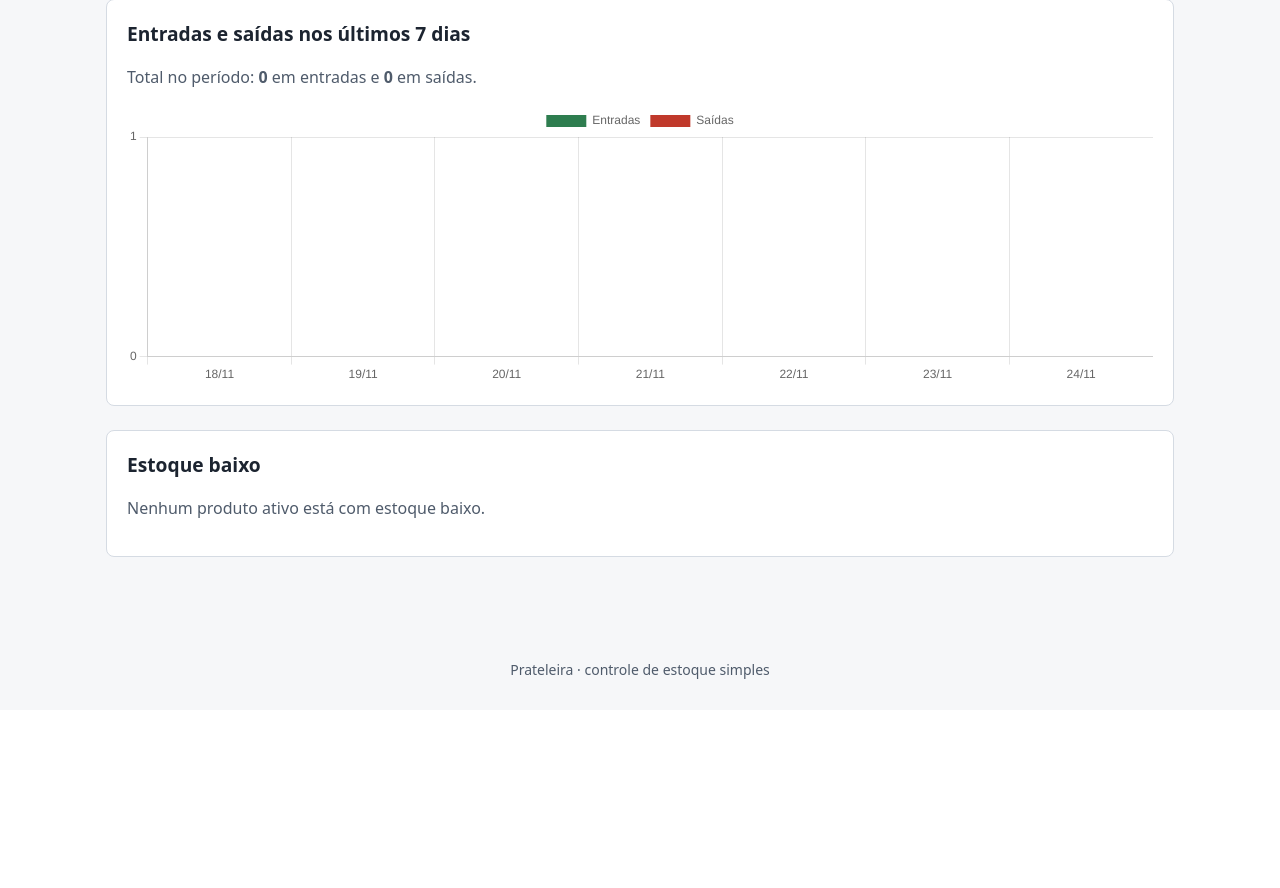
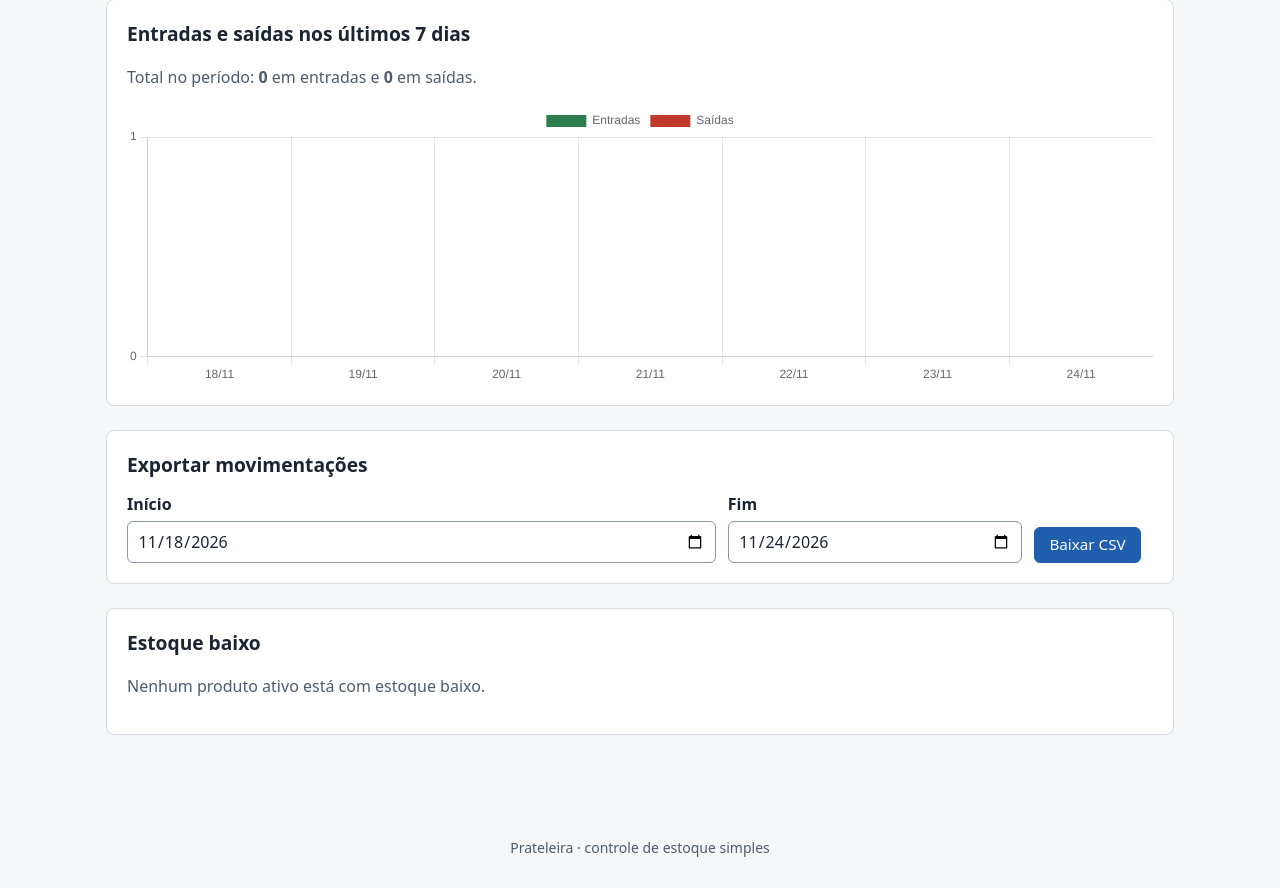
Before and after one commit to Drefus/estoquei, a Node server app: page / in a window 1280 px wide. Shown: the part 258-1146 px from the top of the page. Before the commit the page ends 937 px from the top, so only its background shows below. Run offline with Node 20, Linux system fonts and the light colour scheme.

Commit message:
feat: adiciona botão no painel para baixar o CSV de movimentações do período
Co-Authored-By: Claude Opus 5.5 <noreply@anthropic.com>

```diff
--- a/src/views/dashboard.ejs
+++ b/src/views/dashboard.ejs
@@ -32,6 +32,23 @@
     ></canvas>
   </div>
   <script type="application/json" id="dados-grafico"><%- chartJson %></script>
+</section>
+
+<section class="panel" aria-labelledby="titulo-csv">
+  <h2 id="titulo-csv">Exportar movimentações</h2>
+  <form class="filters" method="get" action="/api/reports/movements.csv" data-testid="csv-form">
+    <div class="field">
+      <label for="csv-inicio">Início</label>
+      <input id="csv-inicio" name="inicio" type="date" required value="<%= period.start %>" data-testid="csv-start" />
+    </div>
+    <div class="field">
+      <label for="csv-fim">Fim</label>
+      <input id="csv-fim" name="fim" type="date" required value="<%= period.end %>" data-testid="csv-end" />
+    </div>
+    <div class="actions">
+      <button type="submit" data-testid="csv-download">Baixar CSV</button>
+    </div>
+  </form>
 </section>
 
 <section class="panel" aria-labelledby="titulo-estoque-baixo">
```
Also changed, not shown: tests/api/pages/dashboard.test.ts (+26 -0 lines).
